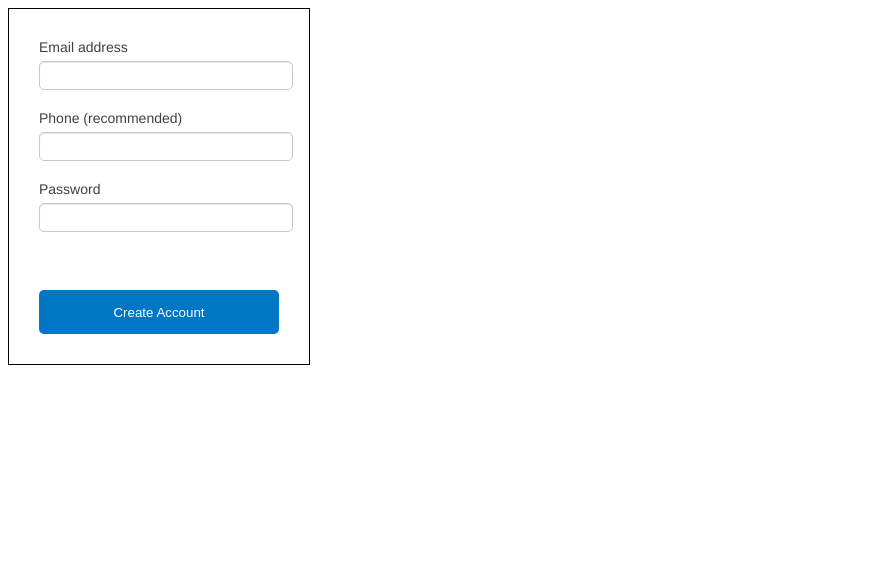
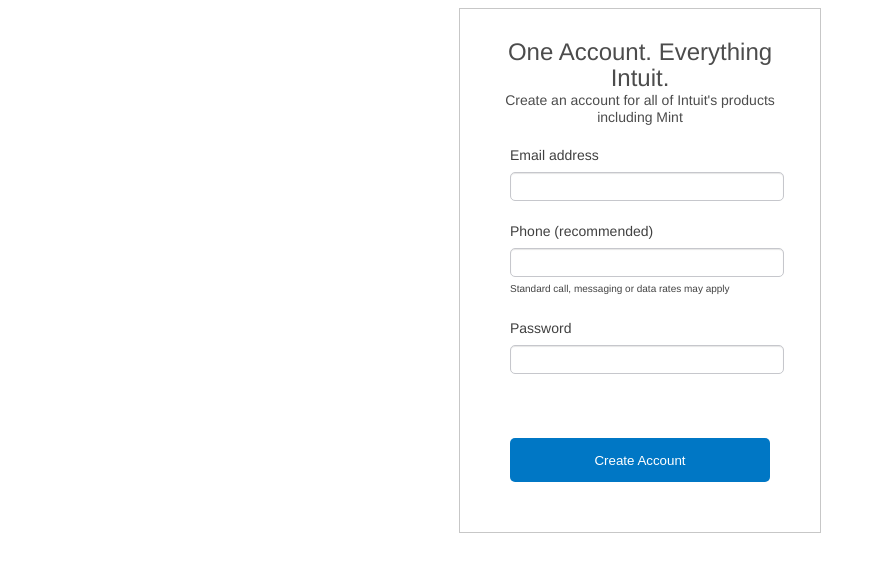
Before and after one commit to dbateman3/odin-mint, a plain HTML site: page index.html in a window 1280 px wide. Shown: the whole page, without its empty margins (0-876 px from the left). Drawn offline with Linux system fonts and the light colour scheme.

Commit message:
Finished project

```diff
--- a/index.html
+++ b/index.html
@@ -7,6 +7,10 @@
 	</head>
 	<body>
 		<form action="/signup" method="post">
+			<span class="header">One Account. Everything Intuit.</span>
+			<div class="subhead">
+				Create an account for all of Intuit's products including Mint
+			</div>
 			<fieldset class="signup">
 				<label>
 					Email address
@@ -15,6 +19,7 @@
 				<label>
 					Phone (recommended)
 					<input type="text" name="phone">
+					<span class="warning">Standard call, messaging or data rates may apply</span>
 				</label>
 				<label>
 					Password
--- a/main.css
+++ b/main.css
@@ -1,9 +1,13 @@
 form {
-	border: 1px solid;
+	margin: auto;
+	border: 1px solid #c7c7c7;
 	border-radius: 0;
-	overflow: hidden;
-	width: 280px;
-	padding: 10px;
+	overflow: visible;
+	width: 300px;
+	padding: 30px;
+	line-height: 1.5;
+	height: 80%;
+	outline: none;
 }
 
 fieldset {
@@ -63,3 +67,40 @@
 	font-size: 12px;
 	margin: 10px 0 0 20px;
 }
+
+.warning {
+	padding: 5px 0;
+	font-size: 10px;
+	color: #444;
+	margin: 0;
+	outline: 0;
+	font-family: 'AvenirNext',Avenir,"Helvetica Neue",Helvetica,Arial,sans-serif;
+	font-weight: normal;
+}
+
+.header {
+	box-sizing: border-box;
+	margin: 0;
+	padding: 0;
+	outline: 0;
+	color: #4c4c4c;
+	line-height: 1.1;
+	font-size: 24px;
+	font-family: 'AvenirNext',Avenir,"Helvetica Neue",Helvetica,Arial,sans-serif;
+	font-weight: 400;
+	text-align: center;
+	display: block;
+}
+
+.subhead {
+	box-sizing: border-box;
+	margin: 0;
+	padding: 0;
+	outline: 0;
+	color: #4c4c4c;
+	font-size: 14px;
+	font-weight: 300;
+	line-height: 1.2;
+	text-align: center;
+	font-family: 'AvenirNext',Avenir,"Helvetica Neue",Helvetica,Arial,sans-serif;
+}
```
